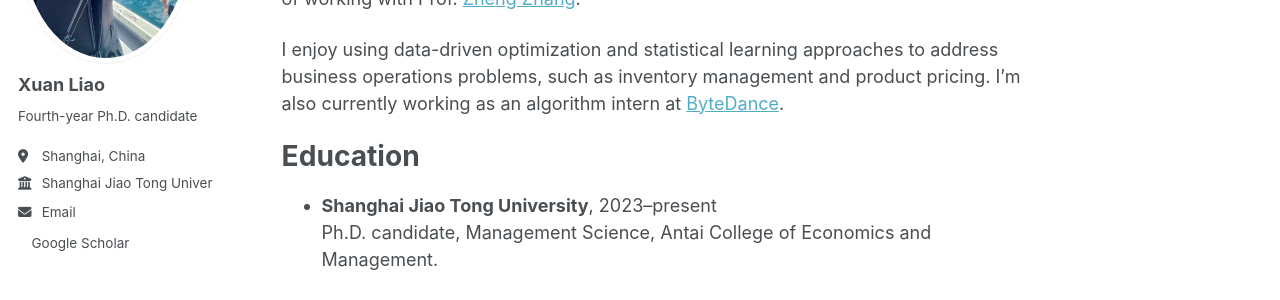
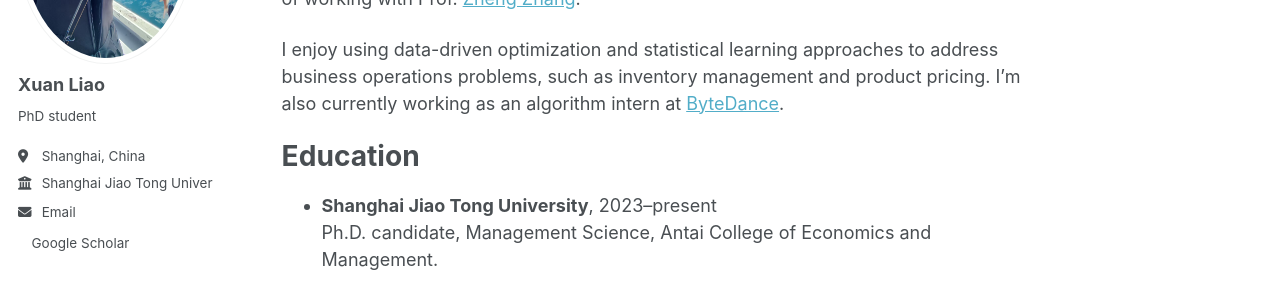
Before and after one commit to xxxl-ml/xxxl-ml.github.io, a Jekyll site: the page built from _pages/about.md, in a window 1280 px wide. Shown: the part 266-566 px from the top of the page. Built offline with Jekyll 4.4.1, drawn with Linux system fonts in a browser that asks for light colours; a style sheet for code colours, icons or effects is not loaded.

Commit message:
Update _config.yml

```diff
--- a/_config.yml
+++ b/_config.yml
@@ -26,7 +26,7 @@ author:
   avatar           : "lx.jpg"
   name             : "Xuan Liao"
   pronouns         : # example: "she/her"
-  bio              : "Fourth-year Ph.D. candidate"
+  bio              : "PhD student"
   location         : "Shanghai, China"
   employer         : "Shanghai Jiao Tong University"
   uri              : # URL
```
